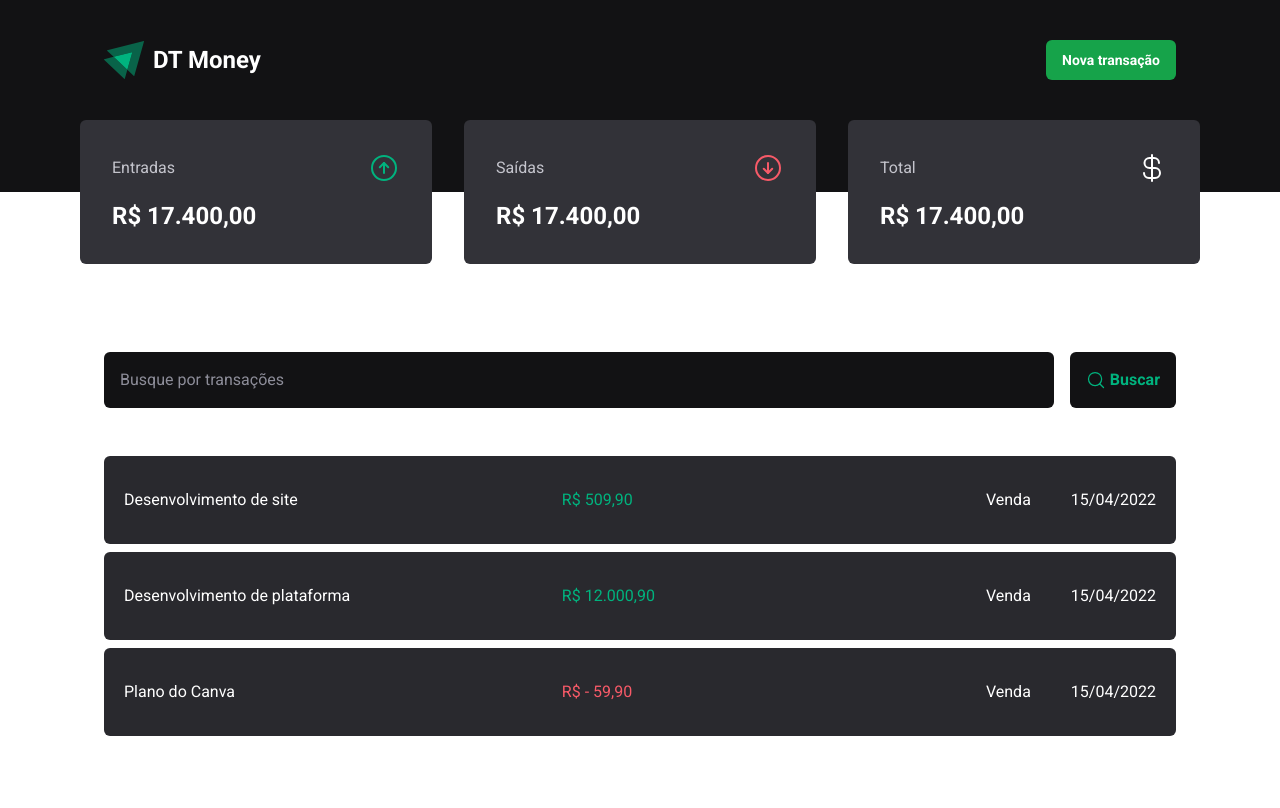
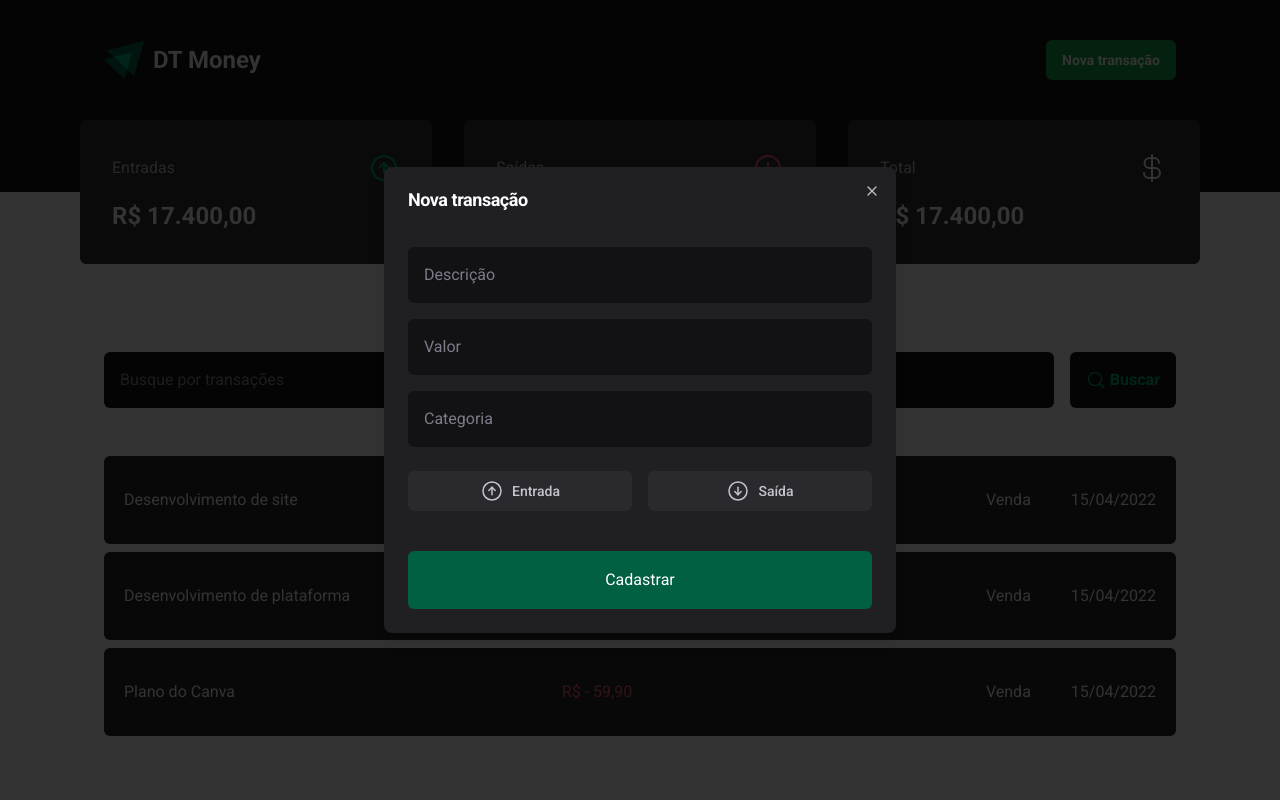
Before and after one commit to ViniciusOliver-stack/Ignite-React, a React (Vite) app in the folder 03-dt-money/: page / in a window 1280 px wide. Both pictures are taken after a click on the button "Nova transação". Built offline with nearby package versions, Linux system fonts and the light colour scheme.

Commit message:
feat: create dialog transactions

```diff
--- a/03-dt-money/src/components/Header/index.tsx
+++ b/03-dt-money/src/components/Header/index.tsx
@@ -1,4 +1,12 @@
+import {
+  Dialog,
+  DialogContent,
+  DialogHeader,
+  DialogTitle,
+  DialogTrigger,
+} from "@/components/ui/dialog"
 import { Button } from "../ui/button"
+import { ArrowCircleDown, ArrowCircleUp } from "phosphor-react"
 
 export function Header() {
   return (
@@ -10,11 +18,74 @@ export function Header() {
             <span className="text-2xl text-white font-bold">DT Money</span>
           </div>
 
-          <Button className="bg-green-600 text-white font-bold py-5 hover:bg-green-700">
-            Nova transação
-          </Button>
+          <Dialog>
+            <DialogTrigger asChild>
+              <Button className="bg-green-600 text-white font-bold py-5 hover:bg-green-700">
+                Nova transação
+              </Button>
+            </DialogTrigger>
+            <DialogContent className="bg-[#202024] text-white border-none">
+              <DialogHeader className="">
+                <DialogTitle>Nova transação</DialogTitle>
+                <form className="pt-8 flex flex-col gap-4">
+                  <input
+                    type="text"
+                    placeholder="Descrição"
+                    className="w-full rounded-md bg-gray-900 p-4 gray-300 placeholder:text-gray-500 focus:outline-none"
+                  />
+                  <input
+                    type="number"
+                    placeholder="Valor"
+                    className="w-full rounded-md bg-gray-900 p-4 gray-300 placeholder:text-gray-500 focus:outline-none"
+                  />
+                  <input
+                    type="text"
+                    placeholder="Categoria"
+                    className="w-full rounded-md bg-gray-900 p-4 gray-300 placeholder:text-gray-500 focus:outline-none"
+                  />
+
+                  <div className="grid grid-cols-2 gap-4 mt-2">
+                    <ButtonNewTransaction transactionType="income">
+                      <ArrowCircleUp size={24} />
+                      Entrada
+                    </ButtonNewTransaction>
+                    <ButtonNewTransaction transactionType="outcome">
+                      <ArrowCircleDown size={24} />
+                      Saída
+                    </ButtonNewTransaction>
+                  </div>
+
+                  <button className="h-[58px] border-none bg-green-700 py-3 rounded-md mt-6 cursor-pointer hover:bg-green-800 hover:text-white transition-all">
+                    Cadastrar
+                  </button>
+                </form>
+              </DialogHeader>
+            </DialogContent>
+          </Dialog>
         </div>
       </div>
     </>
   )
 }
+
+interface NewTransactionProps {
+  transactionType: "income" | "outcome"
+  children: React.ReactNode
+}
+
+function ButtonNewTransaction({
+  transactionType,
+  children,
+}: NewTransactionProps) {
+  return (
+    <Button
+      className={`bg-gray-700 p-4 flex items-center justify-center gap-2 rounded-md cursor-pointer border-none text-gray-300 ${
+        transactionType === "income"
+          ? "hover:bg-green-500 hover:text-white"
+          : "hover:bg-red-500 hover:text-white"
+      }`}
+    >
+      {children}
+    </Button>
+  )
+}
```
